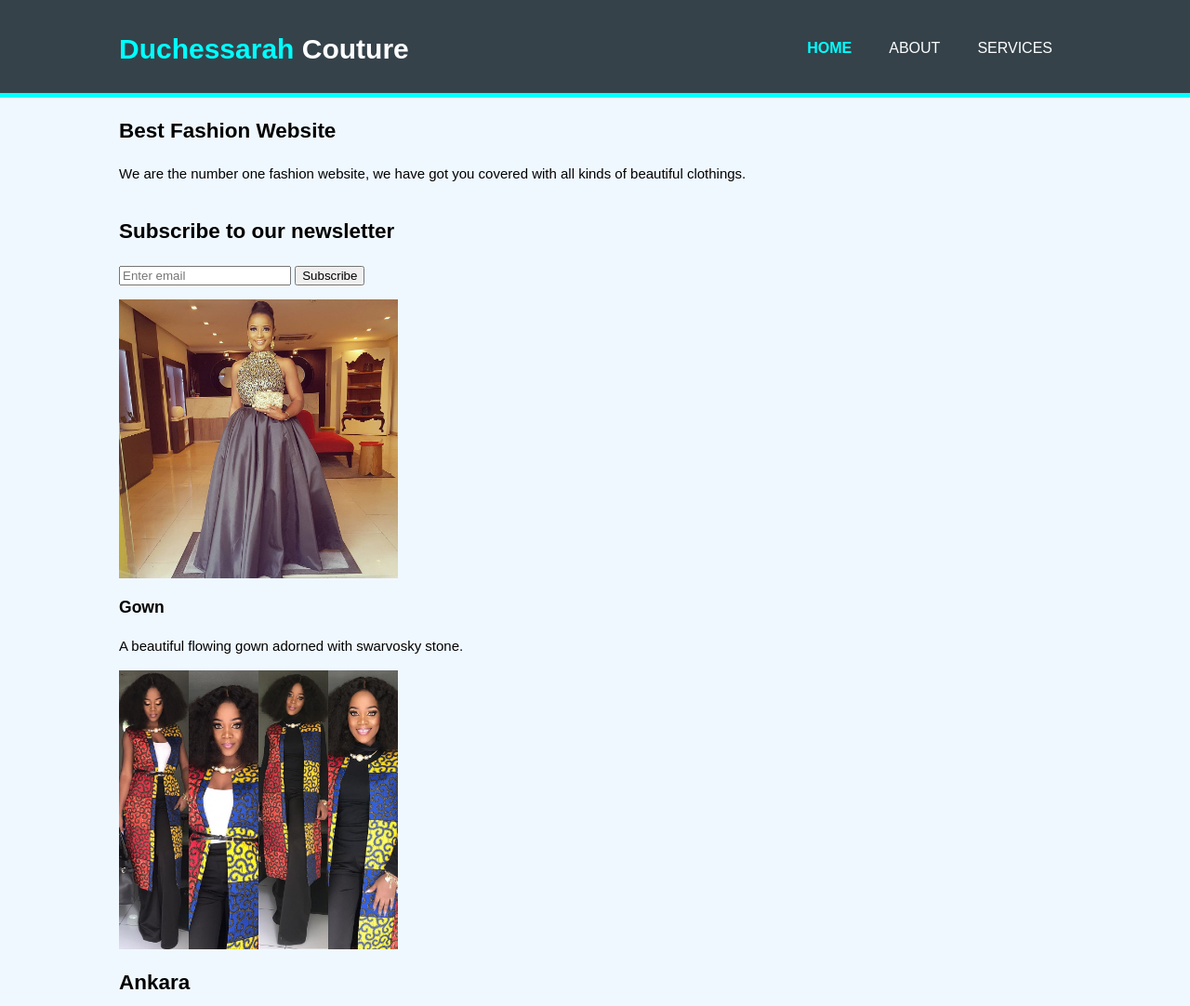
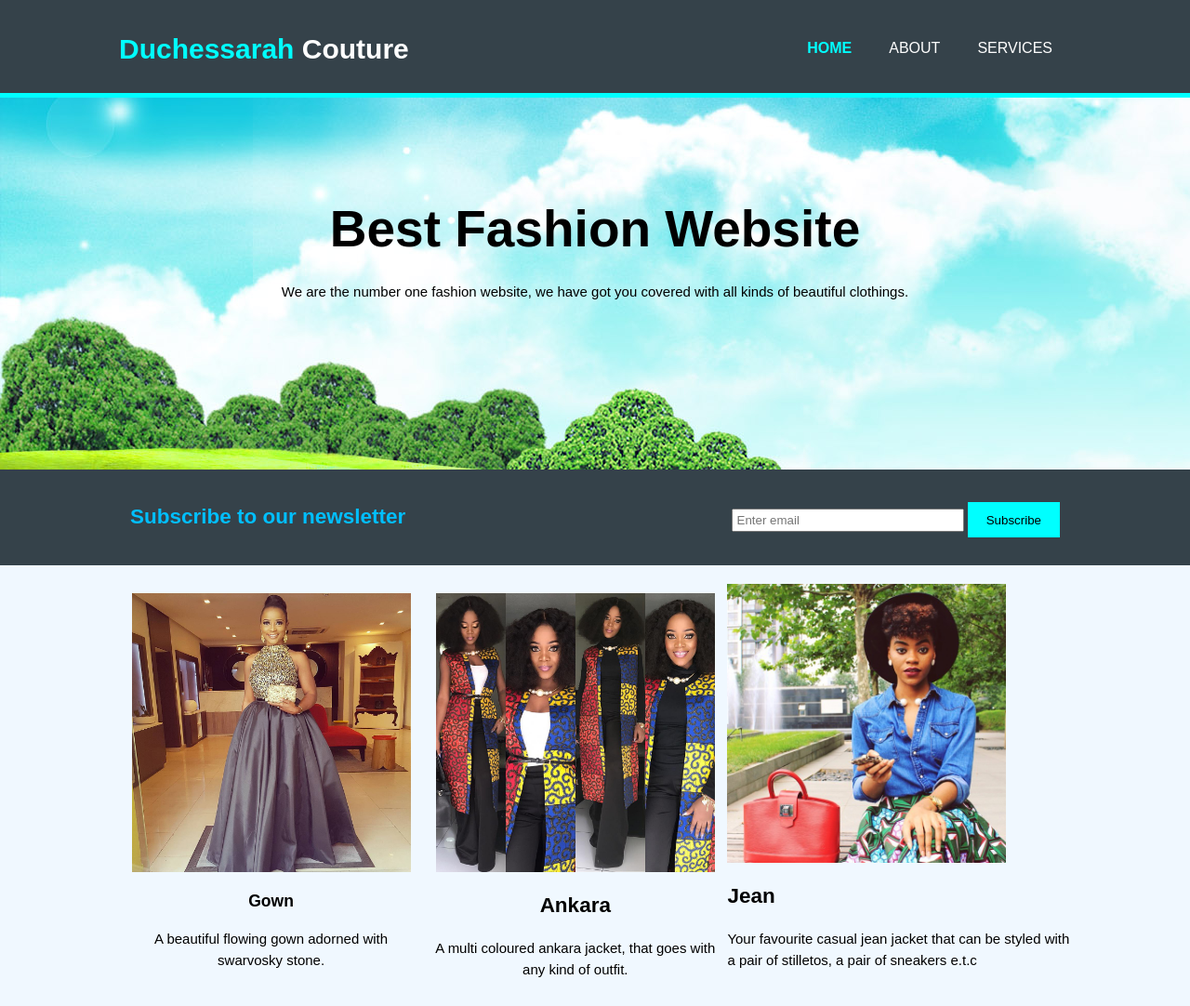
Before and after one commit to sarahokenwa/Duchessarah-Couture, a plain HTML site: page index.html in a window 1280 px wide. Shown: the top 1082 px of the page at 93% size. Drawn offline with Linux system fonts and the light colour scheme.

Commit message:
added the footer component

```diff
--- a/styles.css
+++ b/styles.css
@@ -14,6 +14,14 @@ body{
 ul{
     margin: 0;
     padding: 0;
+}
+.button_1{
+    height: 38px;
+    background: cyan;
+    border: 0;
+    padding-left: 20px;
+    padding-right: 20px;
+    color: black;
 }
 /* Header */
 header{
@@ -55,3 +63,54 @@ header a:hover{
     color: hotpink;
     font-weight: bold;
 }
+/*showcase*/
+#showcase{
+    min-height: 400px;
+    background: url("../Img/showcase.jpg") no-repeat 0 -400px;
+    text-align: center;
+    color: black;
+}
+#showcase h1{
+    margin-top: 100px;
+    margin-bottom: 10px;
+    font-size: 55px;
+
+
+}
+/*newsletter */
+#newsletter{
+    padding: 15px;
+    color: deepskyblue;
+    background: #35424a;
+}
+#newsletter h1{
+    float: left;
+}
+#newsletter form{
+    float: right;
+    margin-top: 20px;
+}
+#newsletter input[type="email"]{
+    padding: 4px;
+    height: 25px;
+    width: 250px;
+}
+/*boxes */
+#boxes{
+    margin-top: 20px;
+}
+#boxes .box{
+    float: left;
+    width: 30%;
+    padding: 10px;
+    text-align: center;
+}
+footer{
+    padding: 20px;
+    margin-top: 20px;
+    color:black;
+    text-align: center;
+    background: cyan;
+
+
+}
```
